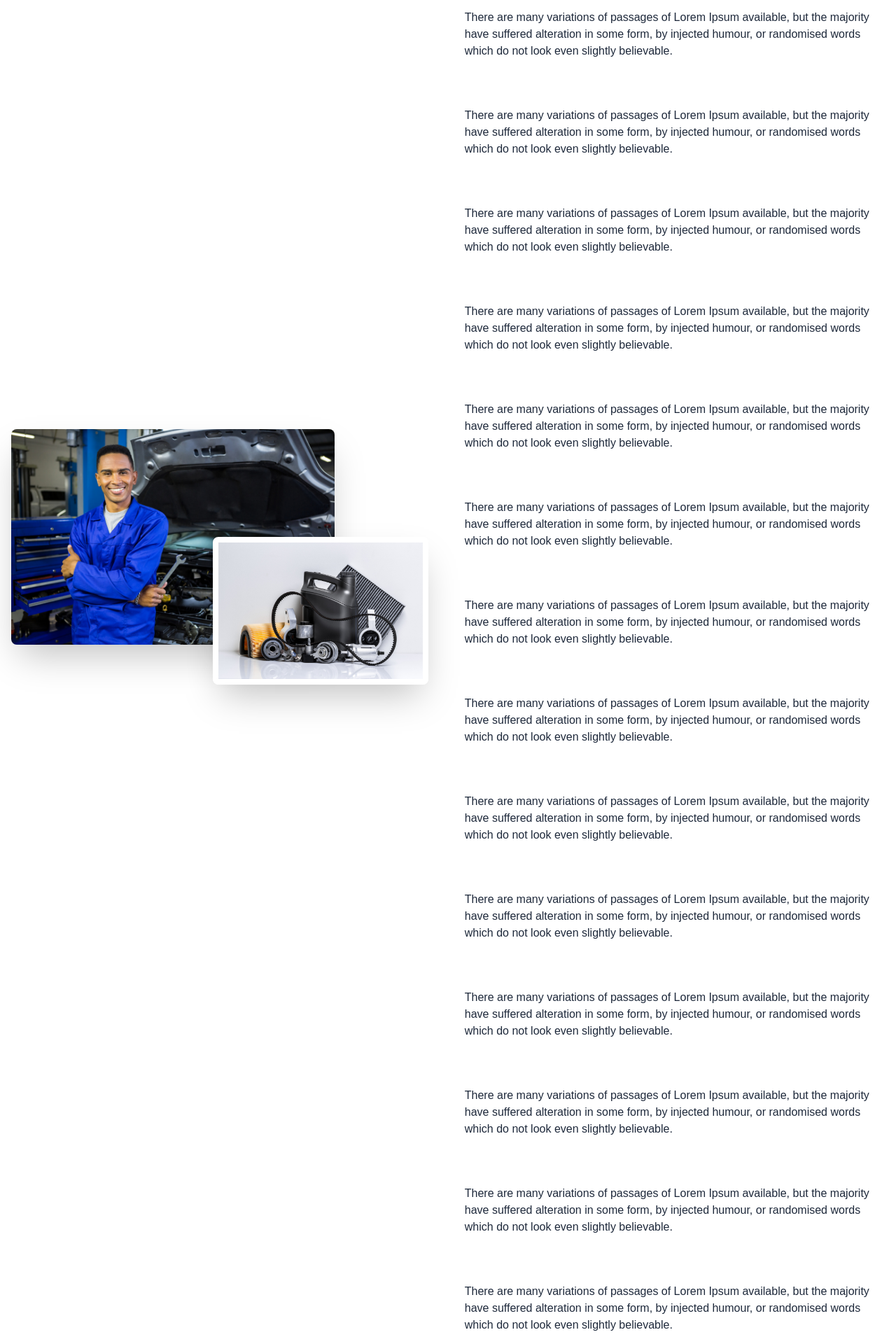
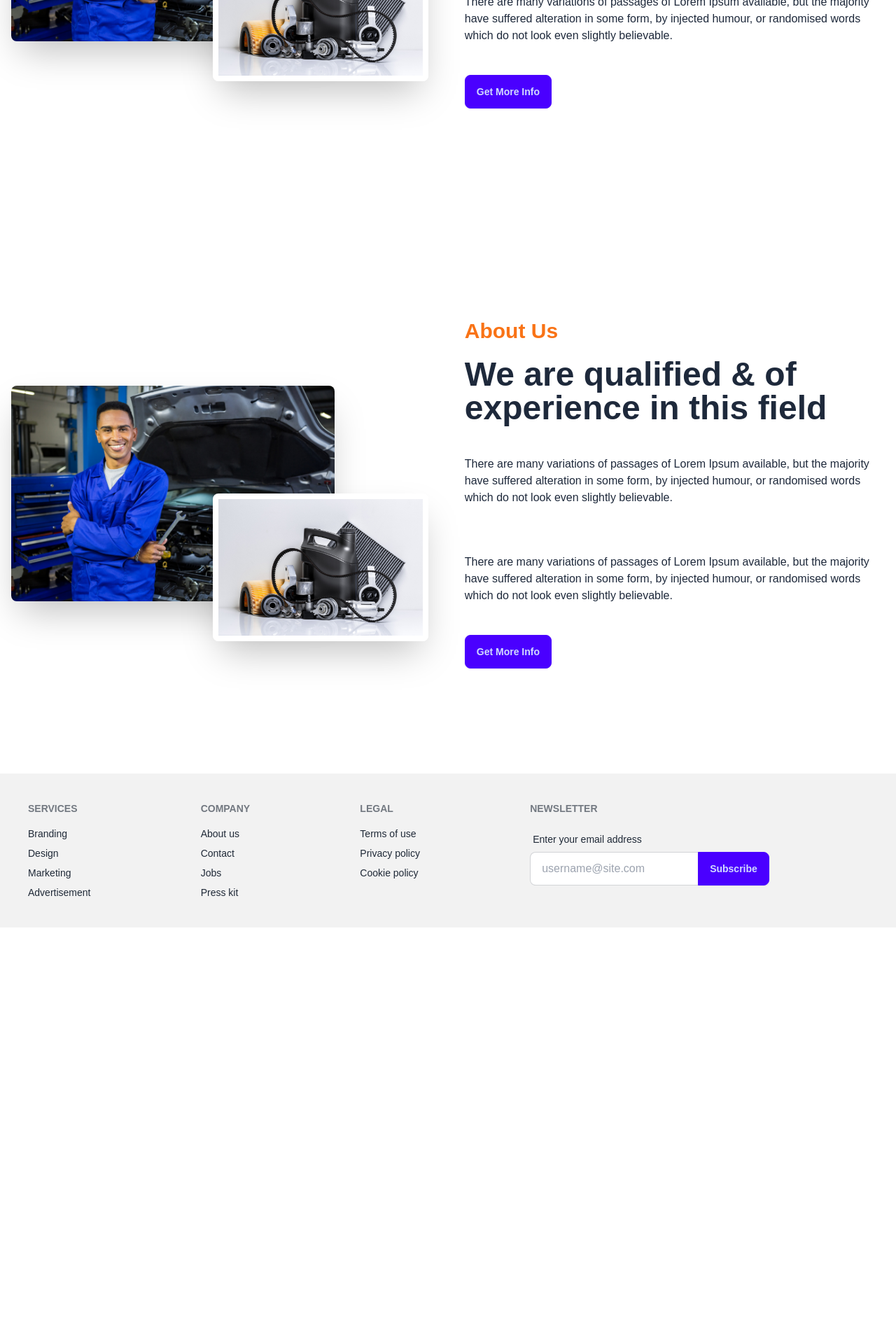
Before and after one commit to Ratan-code-SR/Next-hero, a Next.js app: page / in a window 1280 px wide. Shown: the part 1360-3280 px from the top of the page at 70% size. After the commit the page ends 2685 px from the top, so only its background shows below. Built offline with nearby package versions, Linux system fonts and the light colour scheme.

Commit message:
about section text updated

```diff
--- a/src/components/Homepage/About.jsx
+++ b/src/components/Homepage/About.jsx
@@ -13,20 +13,6 @@ const About = () => {
             <h1 className="text-5xl font-bold">We are qualified & of experience in this field</h1>
             <p className="py-6">There are many variations of passages of Lorem Ipsum available, but the majority have suffered alteration in some form, by injected humour, or randomised words which do not look even slightly believable. </p>
             <p className="py-6">There are many variations of passages of Lorem Ipsum available, but the majority have suffered alteration in some form, by injected humour, or randomised words which do not look even slightly believable. </p>
-            <p className="py-6">There are many variations of passages of Lorem Ipsum available, but the majority have suffered alteration in some form, by injected humour, or randomised words which do not look even slightly believable. </p>
-            <p className="py-6">There are many variations of passages of Lorem Ipsum available, but the majority have suffered alteration in some form, by injected humour, or randomised words which do not look even slightly believable. </p>
-            <p className="py-6">There are many variations of passages of Lorem Ipsum available, but the majority have suffered alteration in some form, by injected humour, or randomised words which do not look even slightly believable. </p>
-            <p className="py-6">There are many variations of passages of Lorem Ipsum available, but the majority have suffered alteration in some form, by injected humour, or randomised words which do not look even slightly believable. </p>
-            <p className="py-6">There are many variations of passages of Lorem Ipsum available, but the majority have suffered alteration in some form, by injected humour, or randomised words which do not look even slightly believable. </p>
-            <p className="py-6">There are many variations of passages of Lorem Ipsum available, but the majority have suffered alteration in some form, by injected humour, or randomised words which do not look even slightly believable. </p>
-            <p className="py-6">There are many variations of passages of Lorem Ipsum available, but the majority have suffered alteration in some form, by injected humour, or randomised words which do not look even slightly believable. </p>
-            <p className="py-6">There are many variations of passages of Lorem Ipsum available, but the majority have suffered alteration in some form, by injected humour, or randomised words which do not look even slightly believable. </p>
-            <p className="py-6">There are many variations of passages of Lorem Ipsum available, but the majority have suffered alteration in some form, by injected humour, or randomised words which do not look even slightly believable. </p>
-            <p className="py-6">There are many variations of passages of Lorem Ipsum available, but the majority have suffered alteration in some form, by injected humour, or randomised words which do not look even slightly believable. </p>
-            <p className="py-6">There are many variations of passages of Lorem Ipsum available, but the majority have suffered alteration in some form, by injected humour, or randomised words which do not look even slightly believable. </p>
-            <p className="py-6">There are many variations of passages of Lorem Ipsum available, but the majority have suffered alteration in some form, by injected humour, or randomised words which do not look even slightly believable. </p>
-            <p className="py-6">There are many variations of passages of Lorem Ipsum available, but the majority have suffered alteration in some form, by injected humour, or randomised words which do not look even slightly believable. </p>
-            <p className="py-6">There are many variations of passages of Lorem Ipsum available, but the majority have suffered alteration in some form, by injected humour, or randomised words which do not look even slightly believable. </p>
             <button className="btn btn-primary">Get More Info</button>
         </div>
     </div>
```
